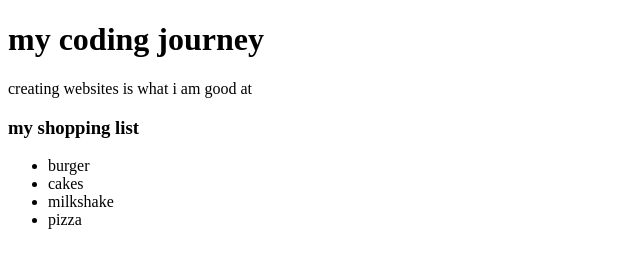
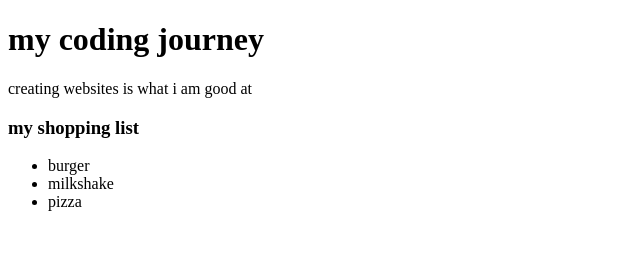
Before and after one commit to bridgett65/frontend, a plain HTML site: page index.html in a window 1280 px wide. Shown: the whole page, without its empty margins (0-640 px from the left). Drawn offline with Linux system fonts and the light colour scheme.

Commit message:
removed cakes
because it wasn't needed

```diff
--- a/index.html
+++ b/index.html
@@ -11,7 +11,6 @@
     <h3>my shopping list</h3>
     <ul>
         <li>burger</li>
-        <li>cakes</li>
         <li>milkshake</li>
         <li>pizza</li>
     </ul>
```
